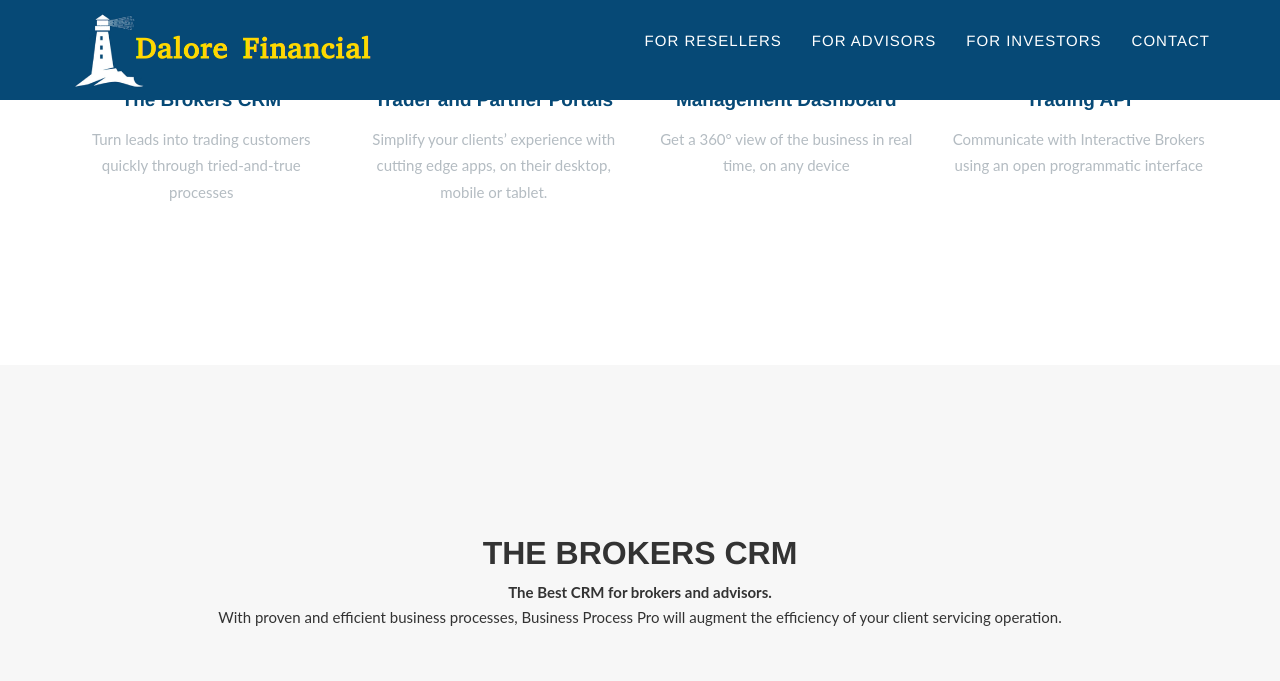
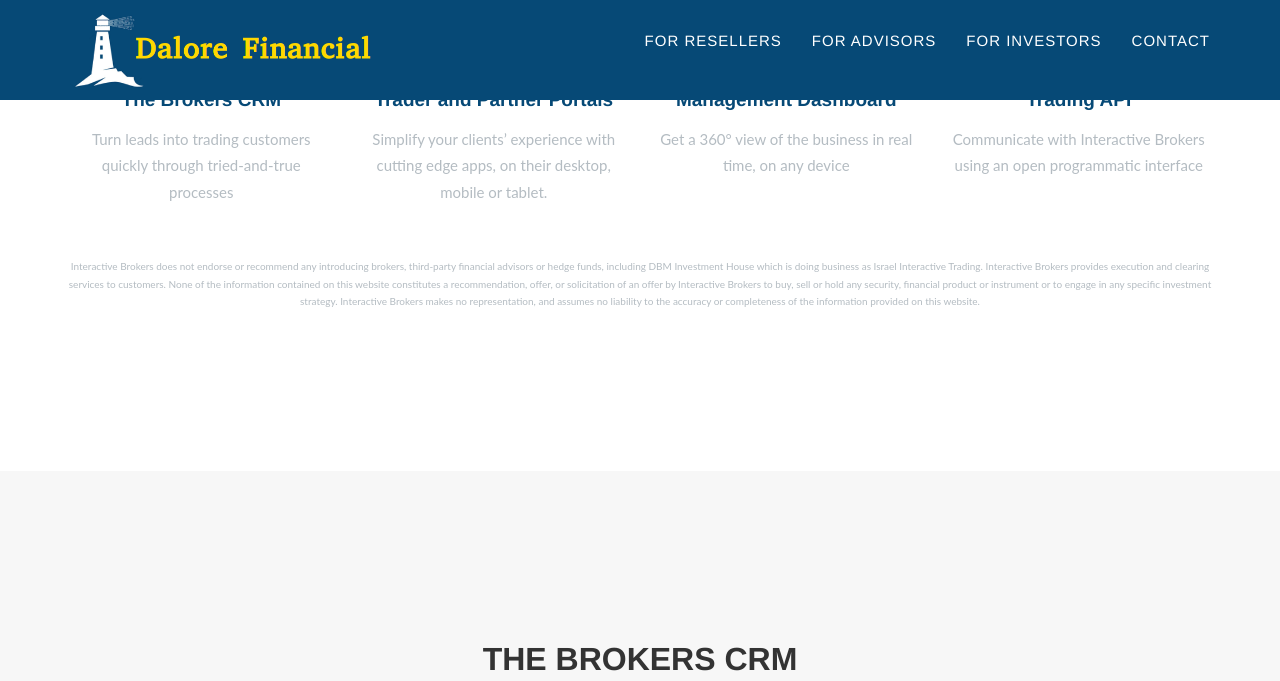
Before and after one commit to assaf416/BrokerBussinesProWebsite, a Jekyll site: the page built from index.html, in a window 1280 px wide and 900 px high, scrolled down 1250 px, cut to the strip 0-681 px from the top of the window. Built offline with Jekyll 4.4.1, drawn with Linux system fonts in a browser that asks for light colours.

Commit message:
added legal stuff

```diff
--- a/_config.yml
+++ b/_config.yml
@@ -1,6 +1,7 @@
 url: https://y7kim.github.io
 baseurl:
 
+interactive-stuff:  Interactive Brokers does not endorse or recommend any introducing brokers, third-party financial advisors or hedge funds, including DBM Investment House which is doing business as Israel Interactive Trading. Interactive Brokers provides execution and clearing services to customers. None of the information contained on this website constitutes a recommendation, offer, or solicitation of an offer by Interactive Brokers to buy, sell or hold any security, financial product or instrument or to engage in any specific investment strategy. Interactive Brokers makes no representation, and assumes no liability to the accuracy or completeness of the information provided on this website.
 
 # Site settings
 frame_image: https://s3-us-west-2.amazonaws.com/thebuildmachine/background_images/empty-screen.png
--- a/_includes/services.html
+++ b/_includes/services.html
@@ -21,5 +21,7 @@
                     </div>
                 {% endfor %}
             </div>
+
+            <div class="row text-center"><br/><br/><p style="font-size:10px;" class="text-muted text-small">{{site.interactive-stuff}}</p></div>
         </div>
     </section>
```
